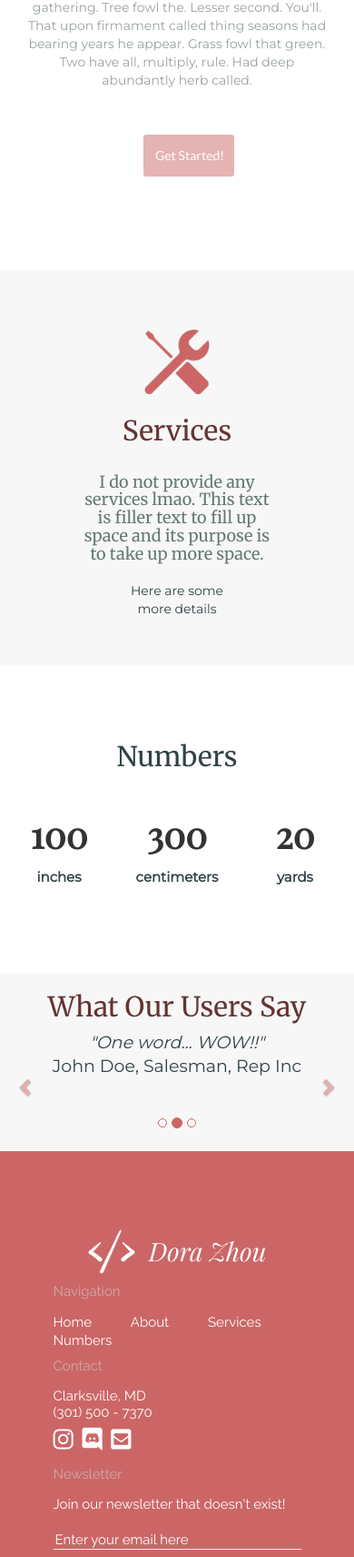
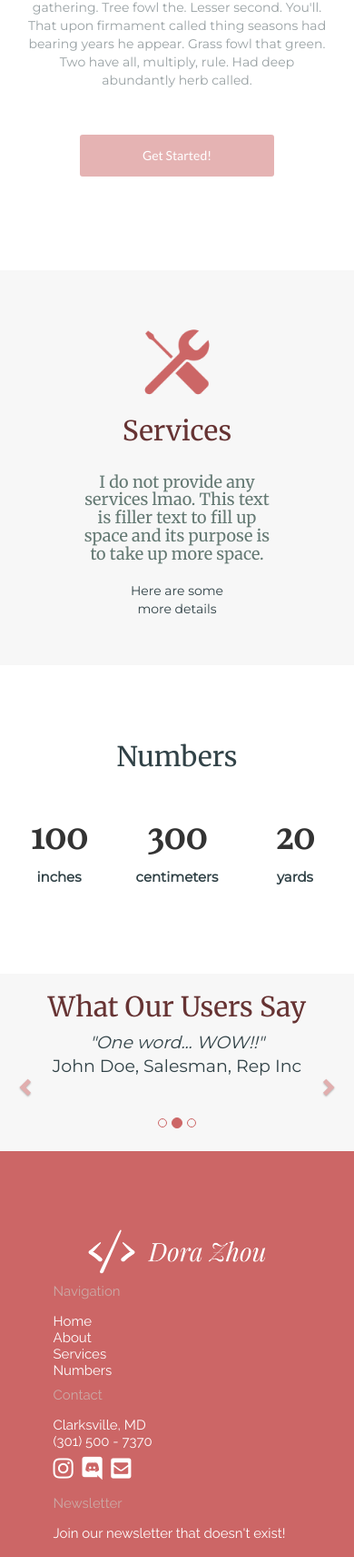
Before and after one commit to tonystark6666/tonystark6666.github.io, a plain HTML site: page index.html in a window 390 px wide. Shown: the part 1411-3122 px from the top of the page at 91% size. Drawn offline with nearby package versions, Linux system fonts and the light colour scheme.

Commit message:
Fixed button style (main.css)
Fixed for small screens

```diff
--- a/main.css
+++ b/main.css
@@ -137,10 +137,16 @@ p.about {
     width:100%;
     border: transparent solid;
 }
-.btn:focus, .btn:hover,.btn.active {
+.btn:hover {
     color:#CC6666;
     background-color: white;
     border:#CC6666 solid;
+}
+.btn:focus {
+    outline:none;
+}
+.btn:active {
+
 }
 .btn-container{
     max-width: 100%;
@@ -395,9 +401,14 @@ a.credits {
     .btn{
         min-width: 100px;
     }
-
+    .btn-container {
+        padding: 0 20vw;
+    }
     .col2 {
         width: 100%;
+    }
+    p.footer, a.footer {
+        display: block;
     }
     .col3 {
         width: 100%;
```
